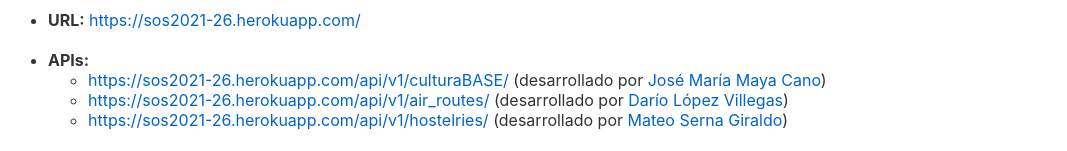
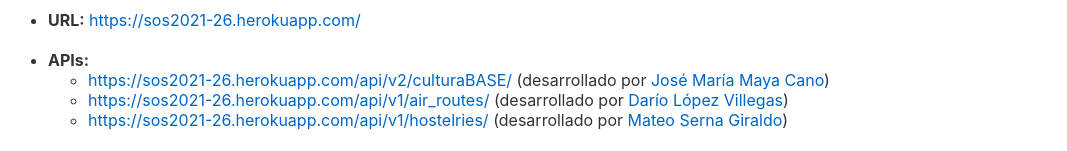
Before and after one commit to gti-sos/SOS2021-26, a Svelte app: page / in a window 1280 px wide. Shown: the part 327-478 px from the top of the page, without its empty margins (0-1067 px from the left). Built offline with nearby package versions, Linux system fonts and the light colour scheme.

Commit message:
cambios en html y nueva alerta

```diff
--- a/src/front/Home.svelte
+++ b/src/front/Home.svelte
@@ -41,7 +41,7 @@
             <b>APIs:</b>
             <ul>
                 <li>
-                    <a href="https://sos2021-26.herokuapp.com/api/v1/culturaBASE/">https://sos2021-26.herokuapp.com/api/v1/culturaBASE/</a>
+                    <a href="https://sos2021-26.herokuapp.com/api/v2/culturaBASE/">https://sos2021-26.herokuapp.com/api/v2/culturaBASE/</a>
                     (desarrollado por <a href="https://github.com/josemarimaya">José María Maya Cano</a>)
                 </li>
                 <li>
@@ -71,7 +71,7 @@
                 </li>
 
                 <li>
-                    <a href="https://documenter.getpostman.com/view/9628248/TzJsfJT2"> Ddesarrollado por </a> <a href="https://github.com/josemarimaya"><b>José María Maya Cano</b></a>
+                    <a href="https://documenter.getpostman.com/view/9628248/TzRRE9Fe"> Ddesarrollado por </a> <a href="https://github.com/josemarimaya"><b>José María Maya Cano</b></a>
                 </li>
                 <li>
                     <a href="https://documenter.getpostman.com/view/14948205/TzJsfJSz"> Desarrollado por </a> <a href="https://github.com/keffren"><b>Mateo Serna Giraldo</b></a>
--- a/src/front/culturaBASEAPI/CulturaBASETable.svelte
+++ b/src/front/culturaBASEAPI/CulturaBASETable.svelte
@@ -184,7 +184,7 @@
             r_culturaBASE = json;
             if(r_culturaBASE.length==0){
                 exitoMsg = "404 Not Found";
-                window.alert("Not found");
+                window.alert("El recurso que está buscando no existe.");
             }else{
                 console.log("Hemos encontrado " + r_culturaBASE.length + " datos de culturaBASE");
             //mensaje que le enseñamos al usuario
```
Also changed, not shown: 1 other file (tests, documents, lock files or other folders).
